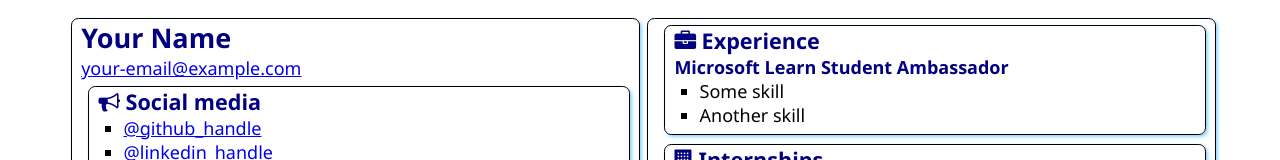
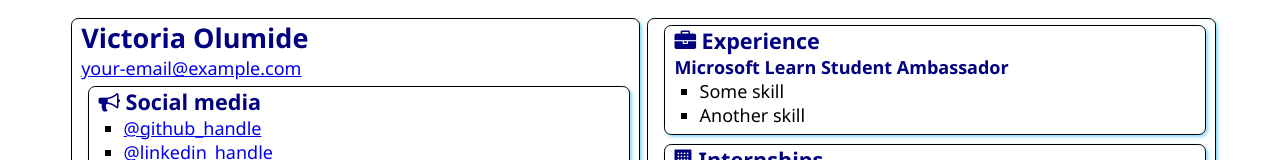
Before and after one commit to vickova/SATechnicalOnboarding, a plain HTML site: page src/index.html in a window 1280 px wide. Shown: the top 160 px of the page. Drawn offline with Linux system fonts and the light colour scheme.

Commit message:
Added my name
My very first use of microsoft azure

```diff
--- a/src/index.html
+++ b/src/index.html
@@ -12,7 +12,7 @@
 <body>
     <main>
         <article class="box">
-            <h1>Your Name</h1>
+            <h1>Victoria Olumide</h1>
             <div><a href="mailto:your.email@example.com">your-email@example.com</a></div>
 
             <section class="box">
```
